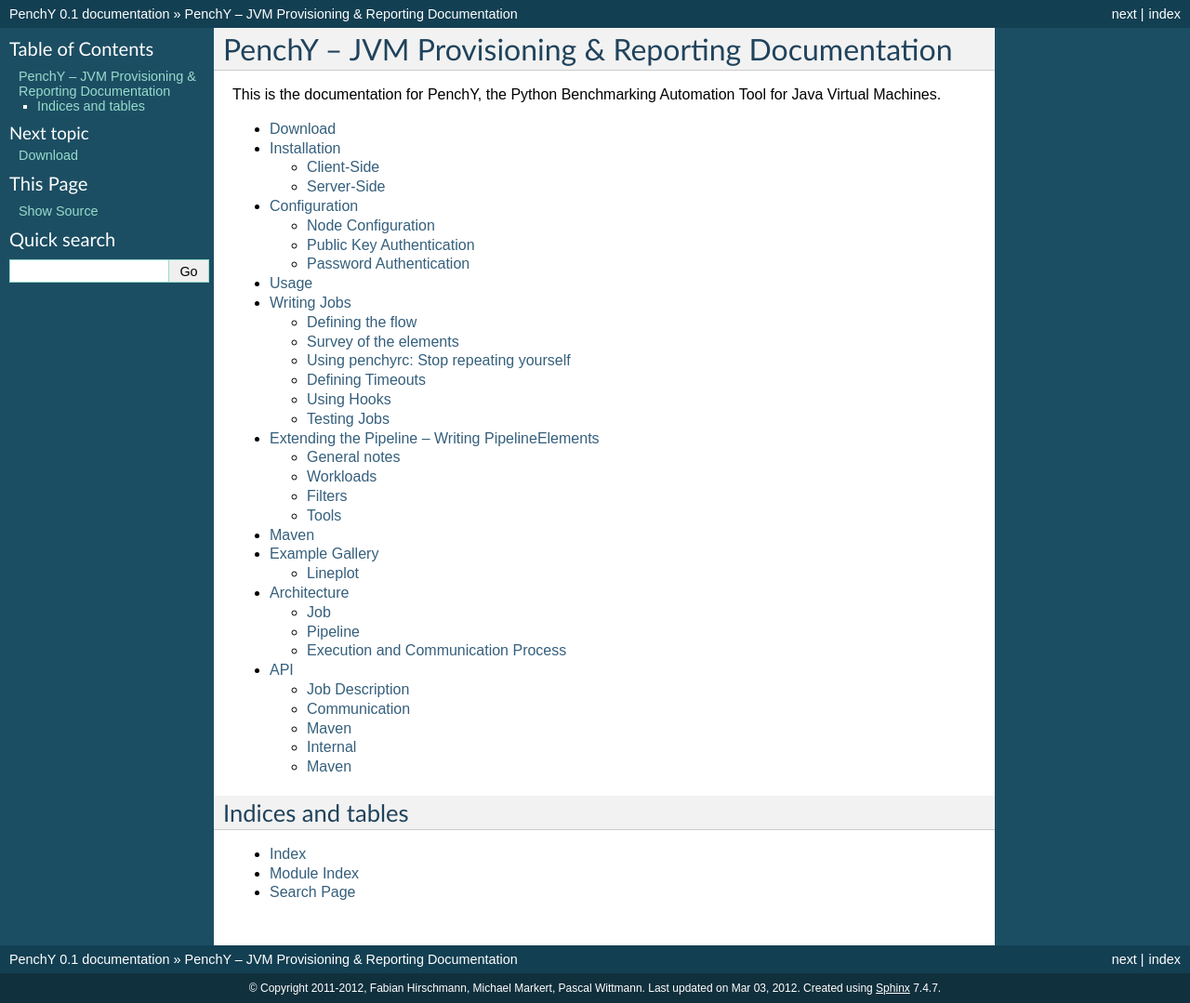
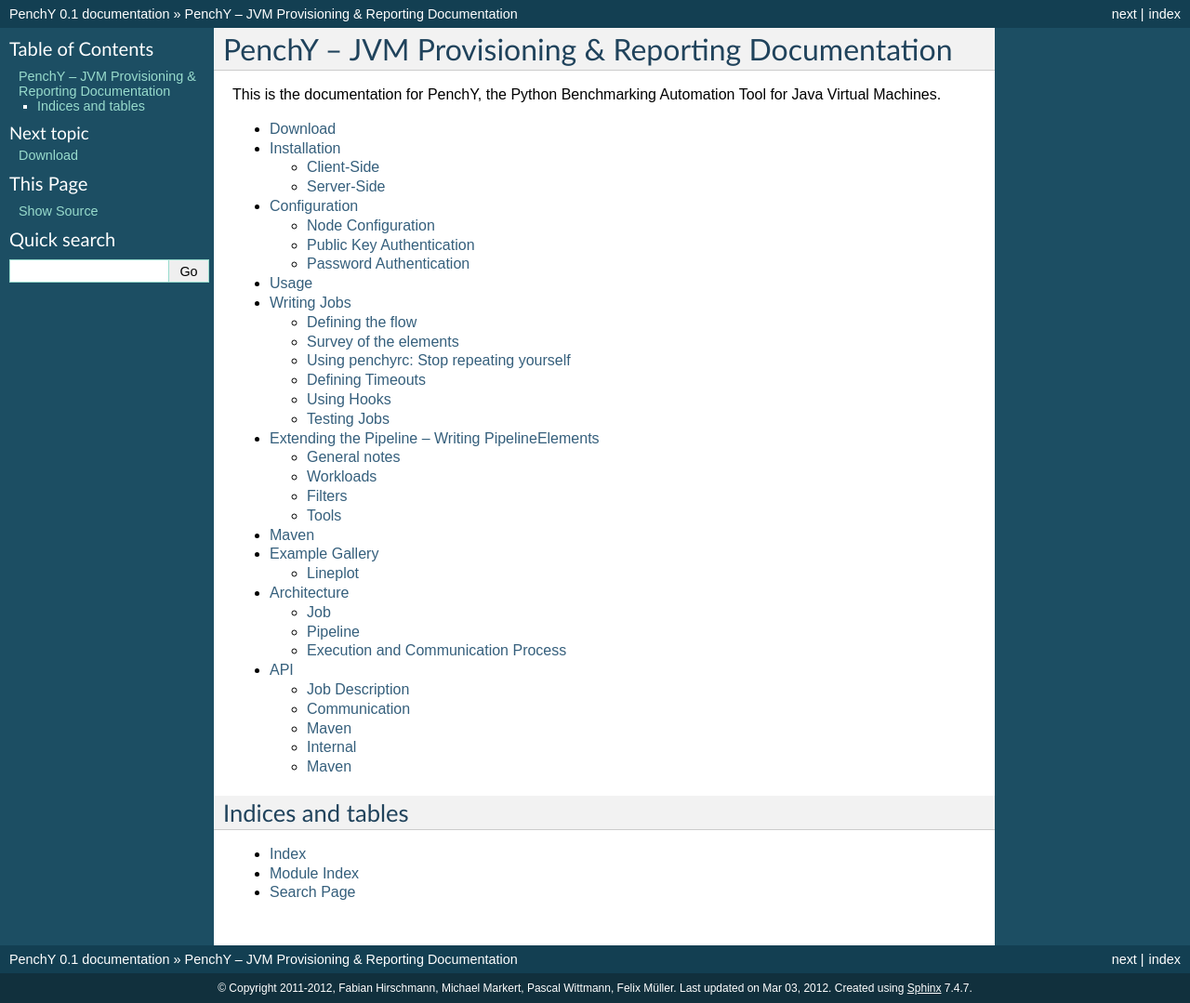
Before and after one commit to fhirschmann/penchy, a Sphinx documentation site: the page built from docs/index.rst, in a window 1280 px wide. Shown: the whole page at 93% size. Built offline with Sphinx 7.4.7, drawn with Linux system fonts in a browser that asks for light colours; formulas are drawn with MathJax 3.

Commit message:
docs: deleted svg

```diff
--- a/docs/conf.py
+++ b/docs/conf.py
@@ -42,7 +42,7 @@
 
 # General information about the project.
 project = u'PenchY'
-copyright = u'2011-2012, Fabian Hirschmann, Michael Markert, Pascal Wittmann'
+copyright = u'2011-2012, Fabian Hirschmann, Michael Markert, Pascal Wittmann, Felix Müller'
 
 # The version info for the project you're documenting, acts as replacement for
 # |version| and |release|, also used in various other places throughout the
@@ -185,7 +185,7 @@
 # (source start file, target name, title, author, documentclass [howto/manual]).
 latex_documents = [
   ('index', 'penchy.tex', u'PenchY -- JVM Provisioning \\& Reporting Documentation',
-   u'Fabian Hirschmann, Michael Markert, Pascal Wittmann', 'manual'),
+   u'Fabian Hirschmann, Michael Markert, Pascal Wittmann, Felix Müller', 'manual'),
 ]
 
 # The name of an image file (relative to this directory) to place at the top of
@@ -215,7 +215,7 @@
 # (source start file, name, description, authors, manual section).
 man_pages = [
     ('index', 'penchy', u'PenchY -- JVM Provisioning & Reporting Documentation',
-     [u'Fabian Hirschmann, Michael Markert, Pascal Wittmann'], 1)
+     [u'Fabian Hirschmann, Michael Markert, Pascal Wittmann, Felix Müller'], 1)
 ]
 
 # If true, show URL addresses after external links.
@@ -229,7 +229,7 @@
 #  dir menu entry, description, category)
 texinfo_documents = [
   ('index', 'PenchY', u'PenchY -- JVM Provisioning & Reporting Documentation',
-   u'Fabian Hirschmann, Michael Markert, Pascal Wittmann',
+   u'Fabian Hirschmann, Michael Markert, Pascal Wittmann, Felix Müller',
    'PenchY', 'JVM Provisioning & Reporting',
    'Miscellaneous'),
 ]
```
Also changed, not shown: docs/jobs/lineplot.svg (deleted).
